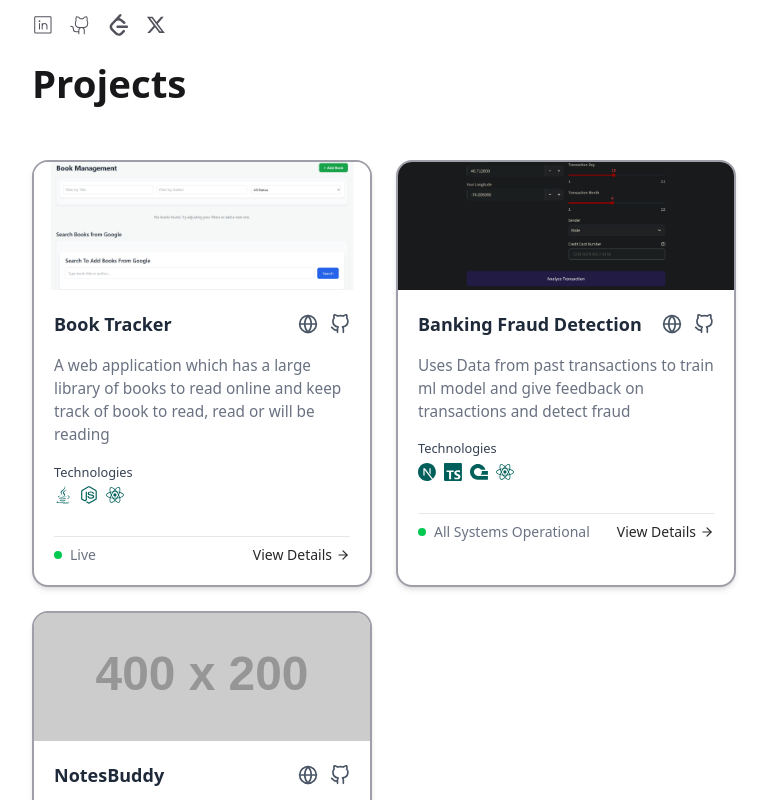
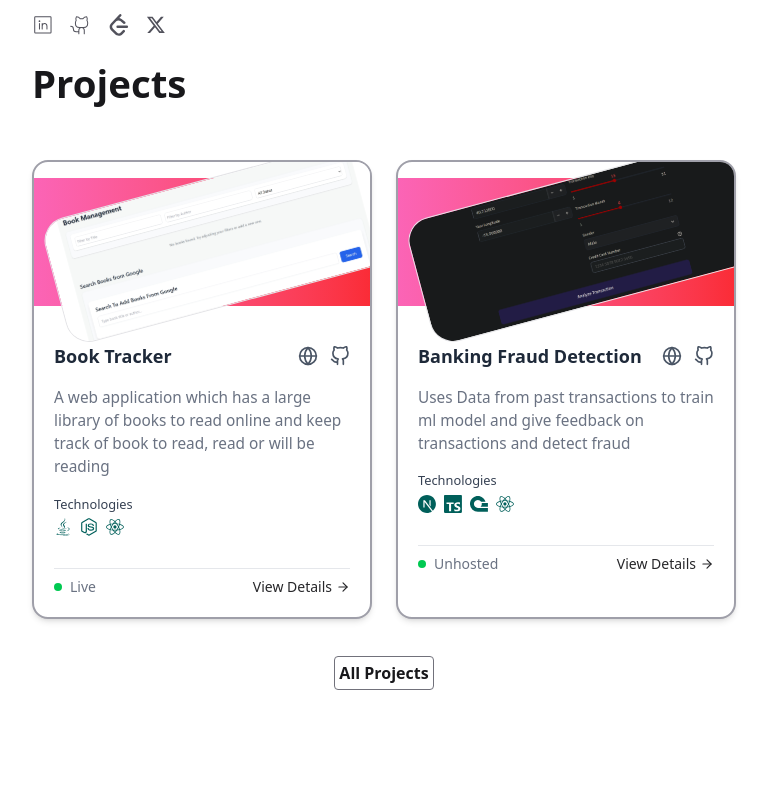
Before and after one commit to chaturvedinitin/PortfolioNitinChaturvedi, a React (Vite) app in the folder frontend/: page / in a window 1280 px wide. Shown: the part 460-1260 px from the top of the page, without its empty margins (256-1023 px from the left). After the commit the page ends 1187 px from the top, so only its background shows below. Built offline with nearby package versions, Linux system fonts and the light colour scheme.

Commit message:
finish for today

```diff
--- a/frontend/src/components/Card.jsx
+++ b/frontend/src/components/Card.jsx
@@ -6,11 +6,14 @@ const Card = ({ project }) => {
   return (
     <div className="bg-white rounded-2xl shadow-md overflow-hidden hover:shadow-lg transition-shadow duration-300 border-2 border-zinc-400">
       {/* Project Image */}
+      <div className='bg-gradient-to-r from-pink-400 to-red-500 '>
       <img
         src={image}
         alt={`${title} project screenshot`}
-        className="w-full h-[10vw] object-cover hover:blur-xs transform duration-500 ease-in-out"
+        className="w-full h-[10vw] object-cover border border-zinc-200 rounded-3xl m-4 -rotate-15 hover:blur-xs transform duration-500 ease-in-out"
       />
+
+      </div>
 
       {/* Project Details */}
       <div className="flex flex-col justify-around p-5 space-y-4">
--- a/frontend/src/pages/Introduction.jsx
+++ b/frontend/src/pages/Introduction.jsx
@@ -12,7 +12,7 @@ import { PiGithubLogoLight } from 'react-icons/pi';
 import { SiLeetcode } from "react-icons/si";
 import { RiTwitterXFill } from "react-icons/ri";
 import { SiNextdotjs, SiTypescript, SiAppwrite } from "react-icons/si";
-import { MdHomeFilled, MdJavascript } from 'react-icons/md';
+
 import Card from '../components/Card';
 import ProjectImg1 from '../assets/Project1.png'
 import ProjectImg3 from '../assets/Project2.png'
@@ -26,28 +26,19 @@ const Introduction = () => {
         description: 'A web application which has a large library of books to read online and keep track of book to read, read or will be reading',
         technologies: [FaJava, FaNodeJs, FaReact, ],
         status: 'Live',
-        detailsUrl: '/projects/notesbuddy'
+        detailsUrl: '/projects'
     };
     const Project2 = {
         image: ProjectImg3, // Replace with your project image URL
         title: 'Banking Fraud Detection',
-        liveUrl: 'https://example.com',
-        githubUrl: 'https://github.com/example/notesbuddy',
+        liveUrl: '/',
+        githubUrl: 'https://github.com/chaturvedinitin/Banking_Fraud_Detection_System',
         description: 'Uses Data from past transactions to train ml model and give feedback on transactions and detect fraud',
         technologies: [SiNextdotjs, SiTypescript, SiAppwrite, FaReact], // Pass icon components in an array
-        status: 'All Systems Operational',
-        detailsUrl: '/projects/notesbuddy'
+        status: 'Unhosted',
+        detailsUrl: '/projects'
     };
-    const Project3 = {
-        image: 'https://via.placeholder.com/400x200', // Replace with your project image URL
-        title: 'NotesBuddy',
-        liveUrl: 'https://example.com',
-        githubUrl: 'https://github.com/example/notesbuddy',
-        description: 'A comprehensive study platform with notes, flashcards, quizzes, AI chatbot, and interactive learning tools.',
-        technologies: [SiNextdotjs, SiTypescript, SiAppwrite, FaReact], // Pass icon components in an array
-        status: 'All Systems Operational',
-        detailsUrl: '/projects/notesbuddy'
-    };
+
     return (
         <div className='flex flex-col p-4 md:p-6 lg:p-8 min-h-screen'>
             <div className='flex flex-col md:flex-row'>
@@ -139,10 +130,9 @@ const Introduction = () => {
                 <div className="grid grid-cols-1 sm:grid-cols-2 gap-6">
                     <Card project={Project1} />
                     <Card project={Project2} />
-                    <Card project={Project3} />
                 </div>
-                <div className="text-zinc-600 p-[0.4vw] flex items-center justify-center">
-                    <span className='border border-zinc-400 rounded-sm'>All Projects</span>
+                <div className="text-zinc-900 font-semibold p-[0.4vw] flex items-center justify-center">
+                    <span className='border-1 border-zinc-500 rounded-sm p-1'>All Projects</span>
                 </div>
             </div>
 
```
